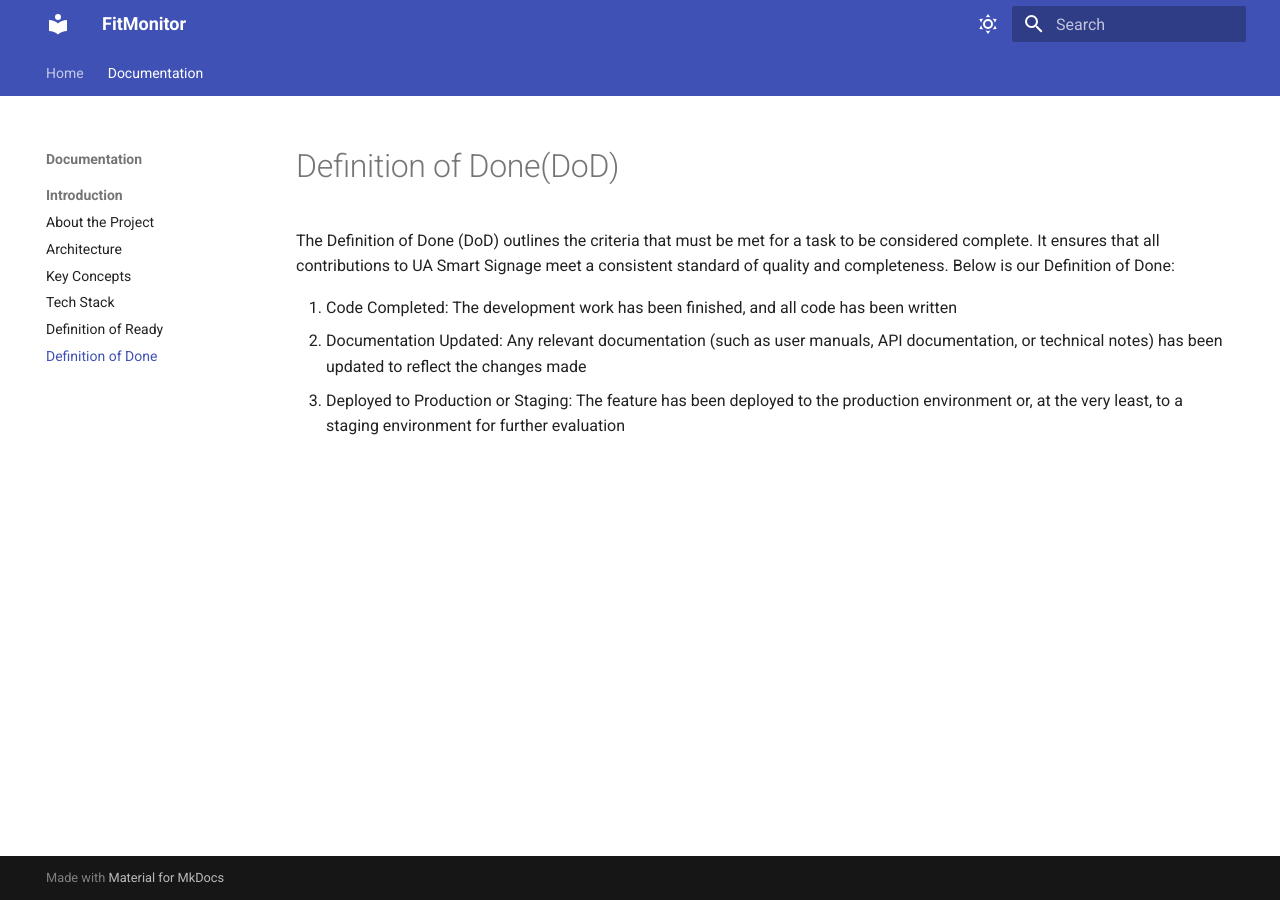
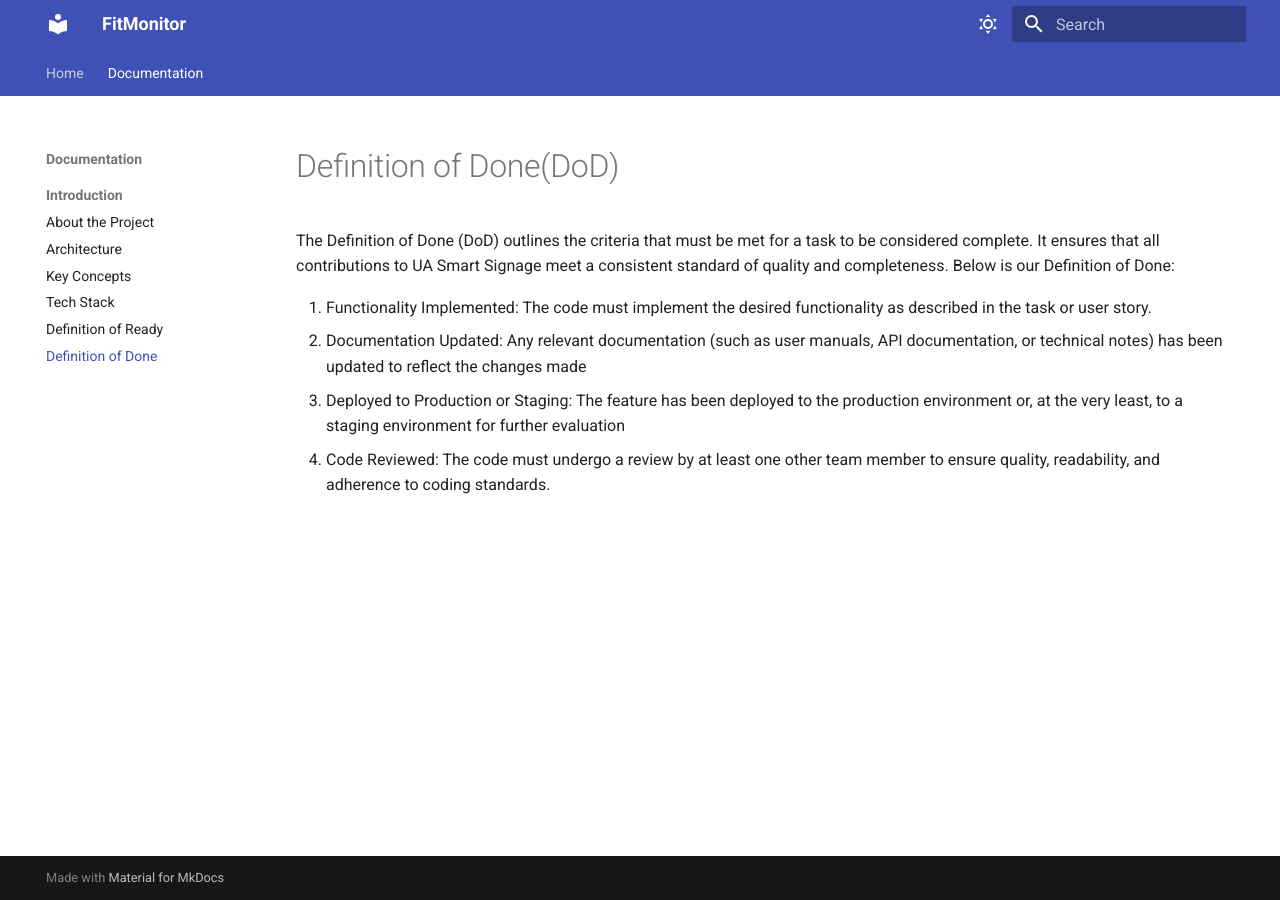
Before and after one commit to FitMonitor/Documentation, an MkDocs documentation site: the page built from docs/documentation/dod.md, in a window 1280 px wide. Built offline with MkDocs 1.6.1 and Material for MkDocs 9.7.7, drawn with Linux system fonts in a browser that asks for light colours.

Commit message:
some changes made to the DoD

```diff
--- a/docs/documentation/dod.md
+++ b/docs/documentation/dod.md
@@ -2,6 +2,7 @@
 
 The Definition of Done (DoD) outlines the criteria that must be met for a task to be considered complete. It ensures that all contributions to UA Smart Signage meet a consistent standard of quality and completeness. Below is our Definition of Done:
 
-1. Code Completed: The development work has been finished, and all code has been written
+1. Functionality Implemented: The code must implement the desired functionality as described in the task or user story.
 2. Documentation Updated: Any relevant documentation (such as user manuals, API documentation, or technical notes) has been updated to reflect the changes made
 3. Deployed to Production or Staging: The feature has been deployed to the production environment or, at the very least, to a staging environment for further evaluation
+4. Code Reviewed: The code must undergo a review by at least one other team member to ensure quality, readability, and adherence to coding standards.
```
Also changed, not shown: docs/documentation/introduction.md (+3 -0 lines), docs/files/BusinessModelCanvasFitMonitor.jpg (added).
